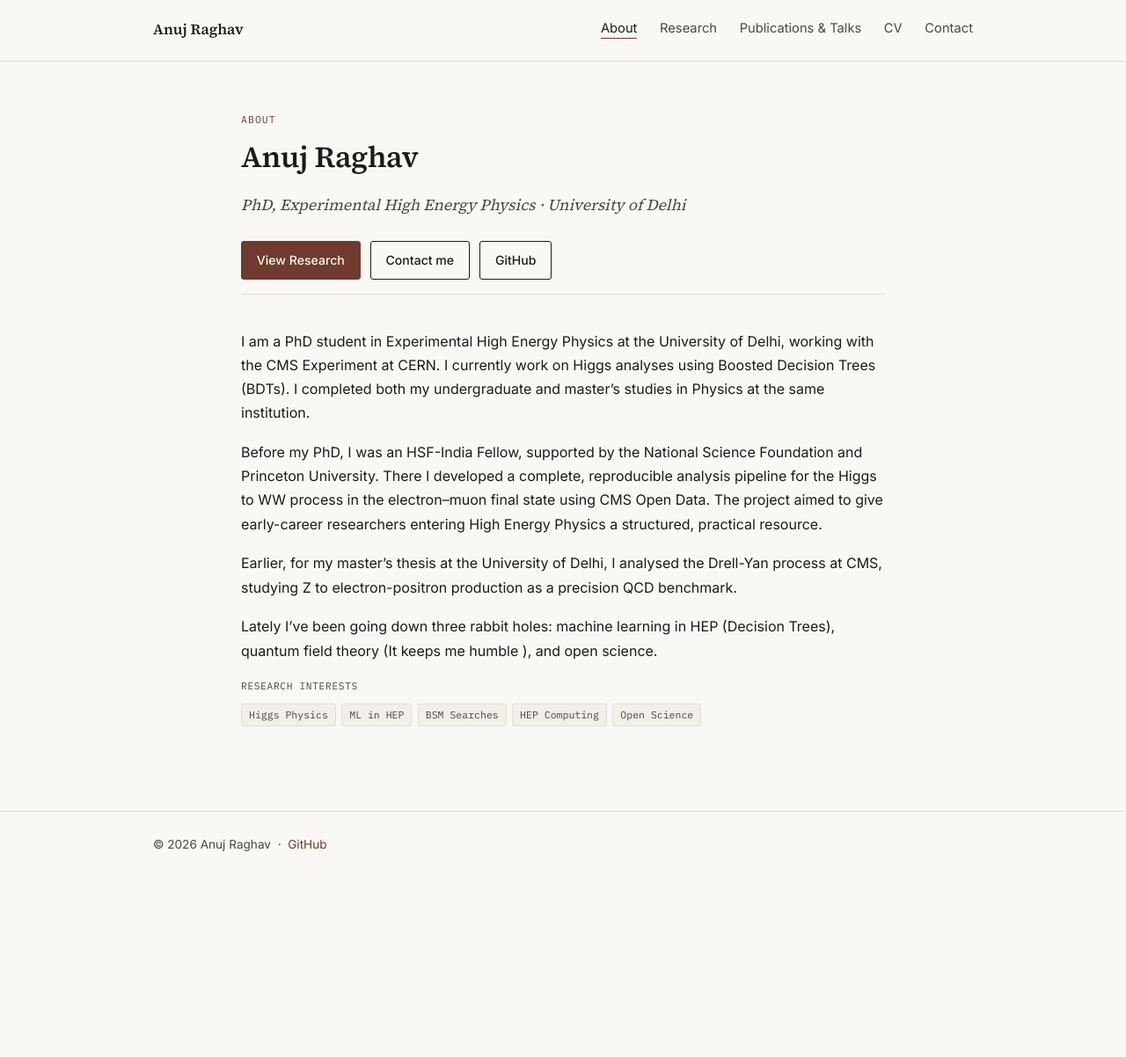
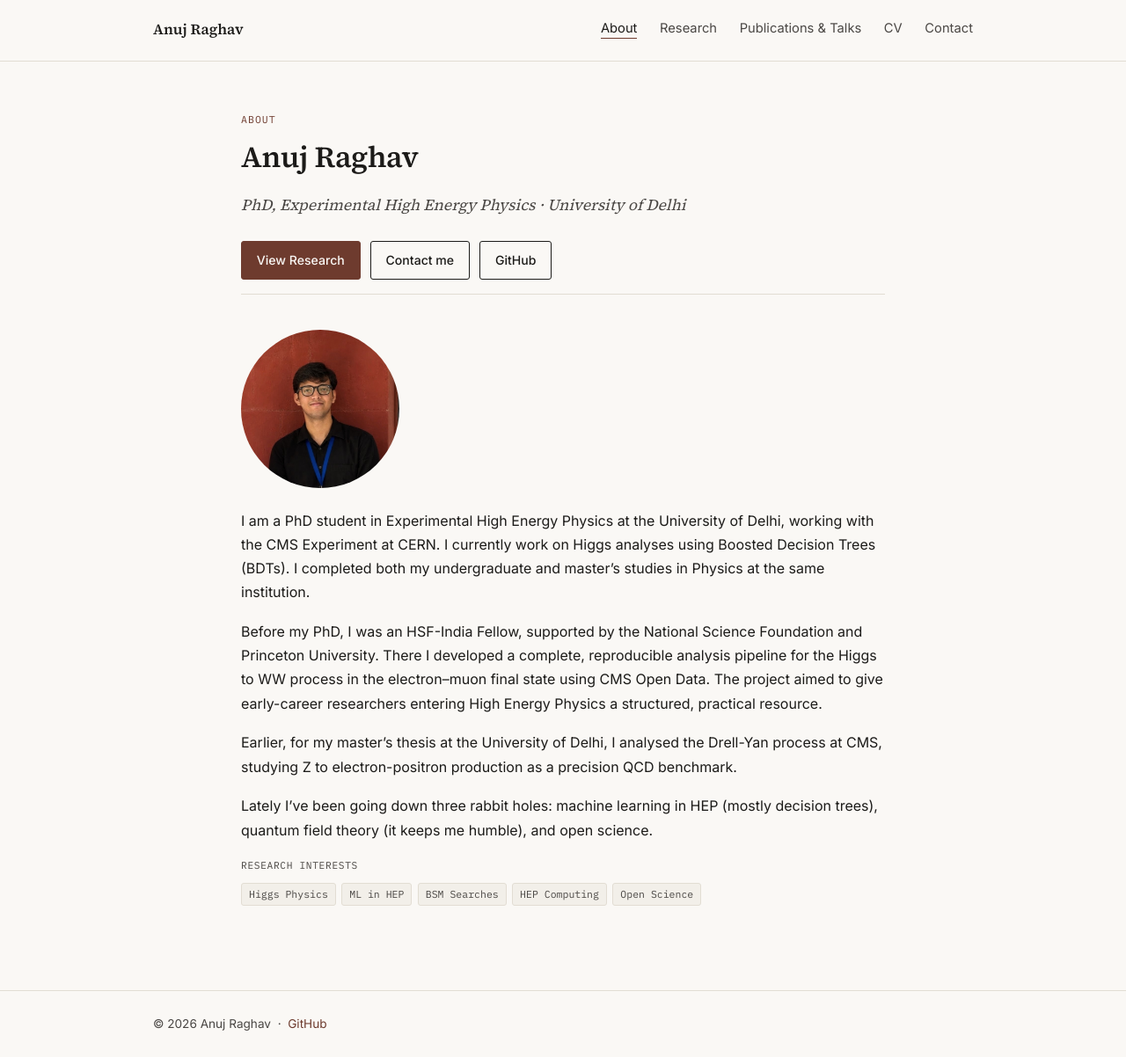
Before and after one commit to anrghv/anrghv.github.io, a Jekyll site: the page built from index.md, in a window 1280 px wide. Shown: the whole page at 88% size. Built offline with Jekyll 4.4.1, drawn with Linux system fonts in a browser that asks for light colours; before the commit the page ends 998 px from its top, so only the background shows below that.

```diff
--- a/index.md
+++ b/index.md
@@ -27,6 +27,7 @@
   - HEP Computing
   - Open Science
 ---
+<img src="/images/image.jpeg" alt="Anuj Raghav" style="width:180px;height:180px;object-fit:cover;border-radius:50%;display:block;margin-bottom:1.5rem;">
 
 I am a PhD student in Experimental High Energy Physics at the University of Delhi, working with the CMS Experiment at CERN. I currently work on Higgs analyses using Boosted Decision Trees (BDTs). I completed both my undergraduate and master's studies in Physics at the same institution.
 
@@ -34,4 +35,4 @@
 
 Earlier, for my master's thesis at the University of Delhi, I analysed the Drell-Yan process at CMS, studying Z to electron-positron production as a precision QCD benchmark.
 
-Lately I've been going down three rabbit holes: machine learning in HEP (Decision Trees), quantum field theory (It keeps me humble ), and open science.
+Lately I've been going down three rabbit holes: machine learning in HEP (mostly decision trees), quantum field theory (it keeps me humble), and open science.
```
Also changed, not shown: Images/image.jpeg (added).
